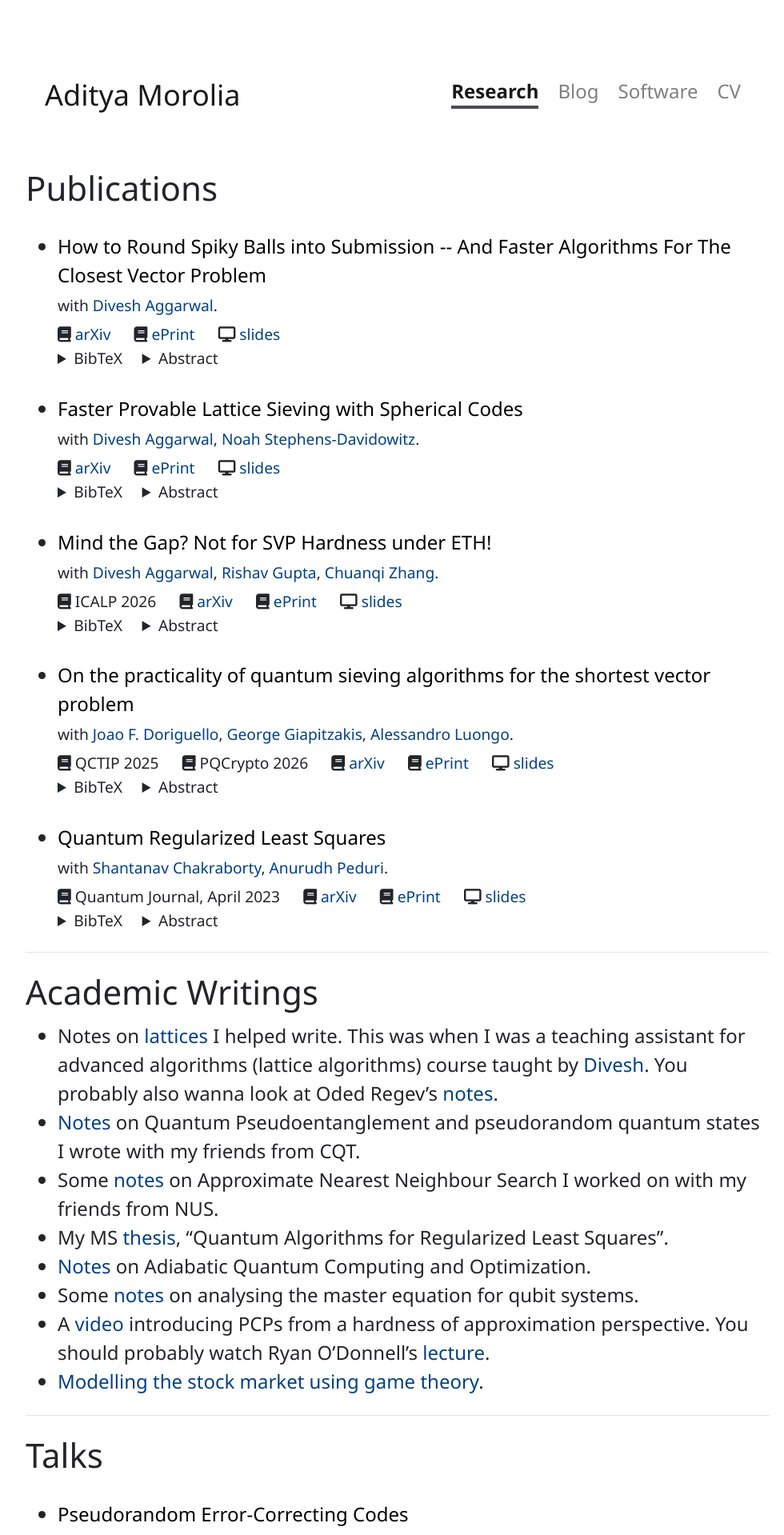
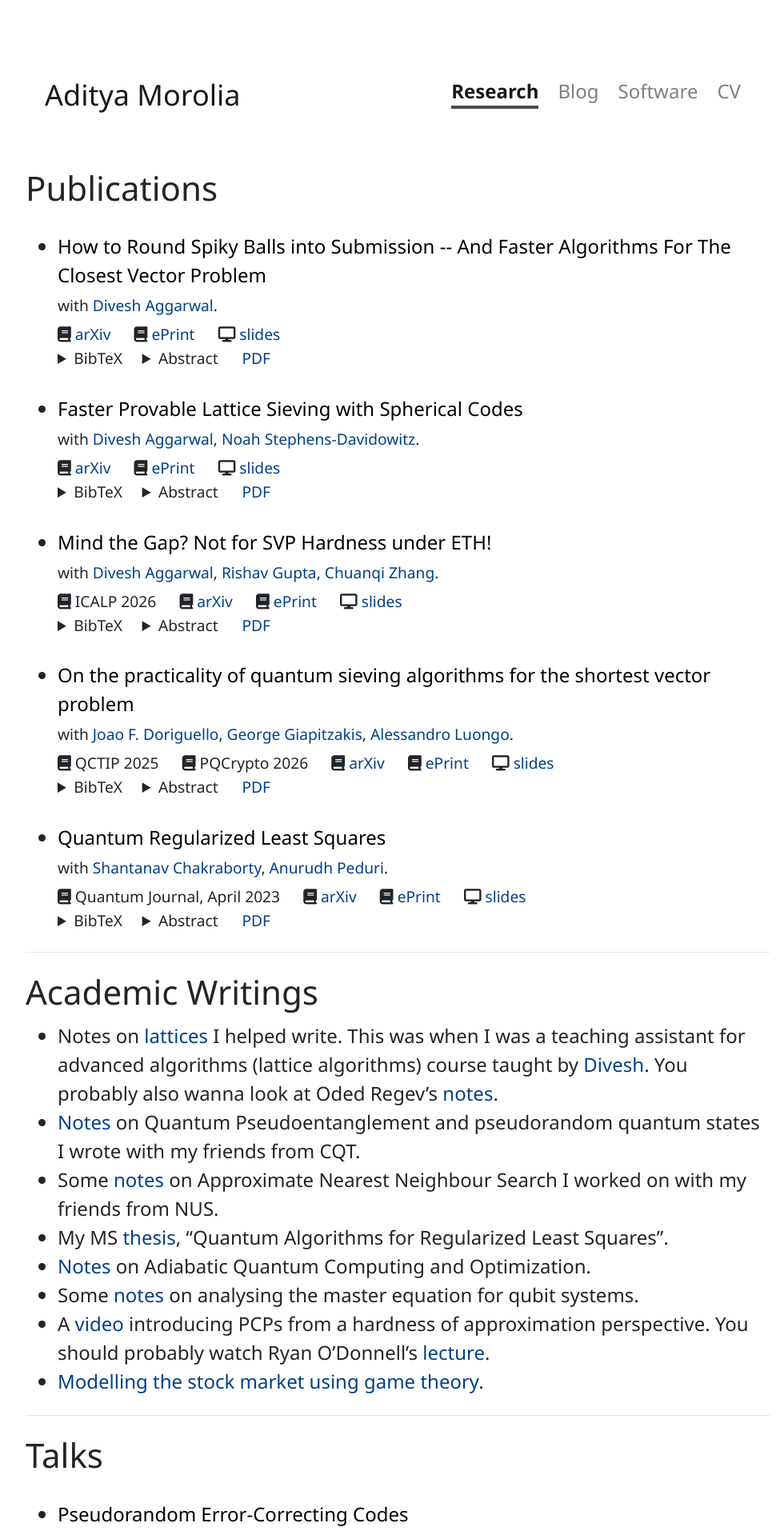
Before and after one commit to AdityaMorolia/AdityaMorolia.github.io, a Jekyll site: the page built from pages/research.md, in a window 1280 px wide. Shown: the top 1919 px of the page at 80% size, without its empty margins (143-1123 px from the left). Built offline with Jekyll 4.4.1, drawn with Linux system fonts in a browser that asks for light colours; a script that is not in the unit is left out.

Commit message:
update papers and slides

```diff
--- a/_data/publications.yml
+++ b/_data/publications.yml
@@ -21,6 +21,7 @@
     - name: Divesh Aggarwal
       url: https://sites.google.com/site/diveshhomepage/
   arxiv: https://arxiv.org/abs/2611.32605
+  pdf: /assets/Papers/cvp_ellp.pdf
   year: 2026
   bibtex: >
     @misc{AM26,
@@ -48,6 +49,7 @@
     - name: Noah Stephens-Davidowitz
       url: https://www.noahsd.com/
   eprint: https://eprint.iacr.org/2026/2388
+  pdf: /assets/Papers/spherical_codes_sieving.pdf
   year: 2026
   bibtex: >
     @misc{cryptoeprint:2026/2388,
@@ -78,6 +80,7 @@
   where:
     - name: ICALP 2026
   arxiv: https://arxiv.org/abs/2504.02695
+  pdf: /assets/Papers/svp_eth_hardness.pdf
   year: 2025
   bibtex: >
     @misc{AGMZ25,
@@ -106,6 +109,7 @@
     - name: QCTIP 2025
     - name: PQCrypto 2026
   arxiv: "https://arxiv.org/abs/2410.13759"
+  pdf: /assets/Papers/quantum_sieving.pdf
   year: 2024
   bibtex: >
     @InProceedings{DGLM24,
@@ -141,6 +145,7 @@
     - name: Quantum Journal, April 2023
       doi: https://doi.org/10.22331/q-2023-04-27-988
   arxiv: "https://arxiv.org/abs/2206.13143v3"
+  pdf: /assets/Papers/quantum_regularized_least_squares.pdf
   year: 2022
   bibtex: >
     @article{CMP23,
--- a/_sass/main.scss
+++ b/_sass/main.scss
@@ -95,6 +95,12 @@ body {
   > details + details > summary {
     left: 5.5em;
   }
+
+  > .publication-pdf {
+    position: absolute;
+    top: 0;
+    left: 12em;
+  }
 }
 
 /* Mobile layout */
--- a/pages/research.md
+++ b/pages/research.md
@@ -84,6 +84,7 @@ weight: 1
         </details>
         {% endif %}
         <details><summary>Abstract</summary> {{ item.abstract }} </details>
+        {% if item.pdf != blank %}<a class="publication-pdf" href="{{ item.pdf | relative_url }}" target="_blank" rel="noopener">PDF</a>{% endif %}
         </div></small>
         {% endfor %}
     </ul>
```
Also changed, not shown: pages/index.md (+2 -0 lines), 7 other files.
